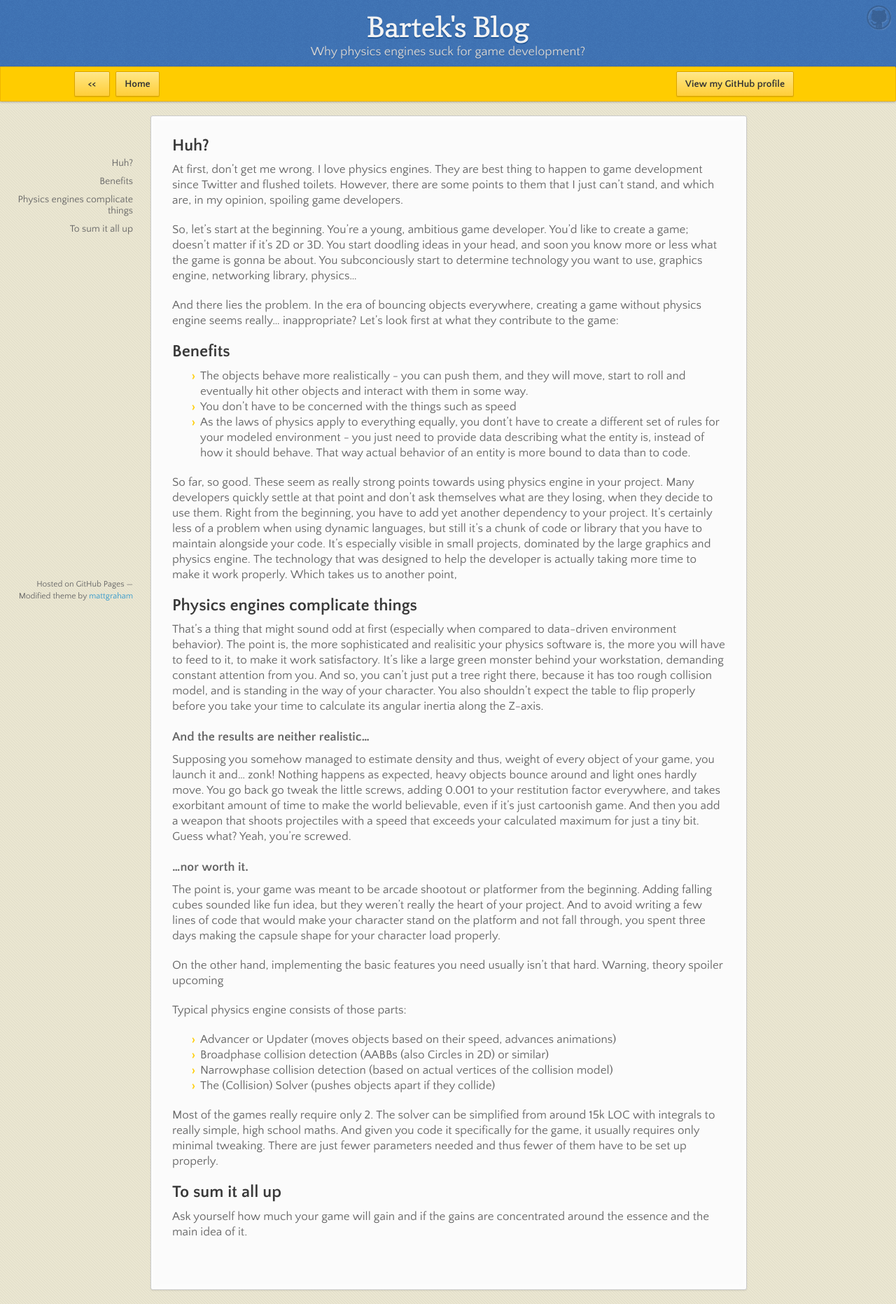
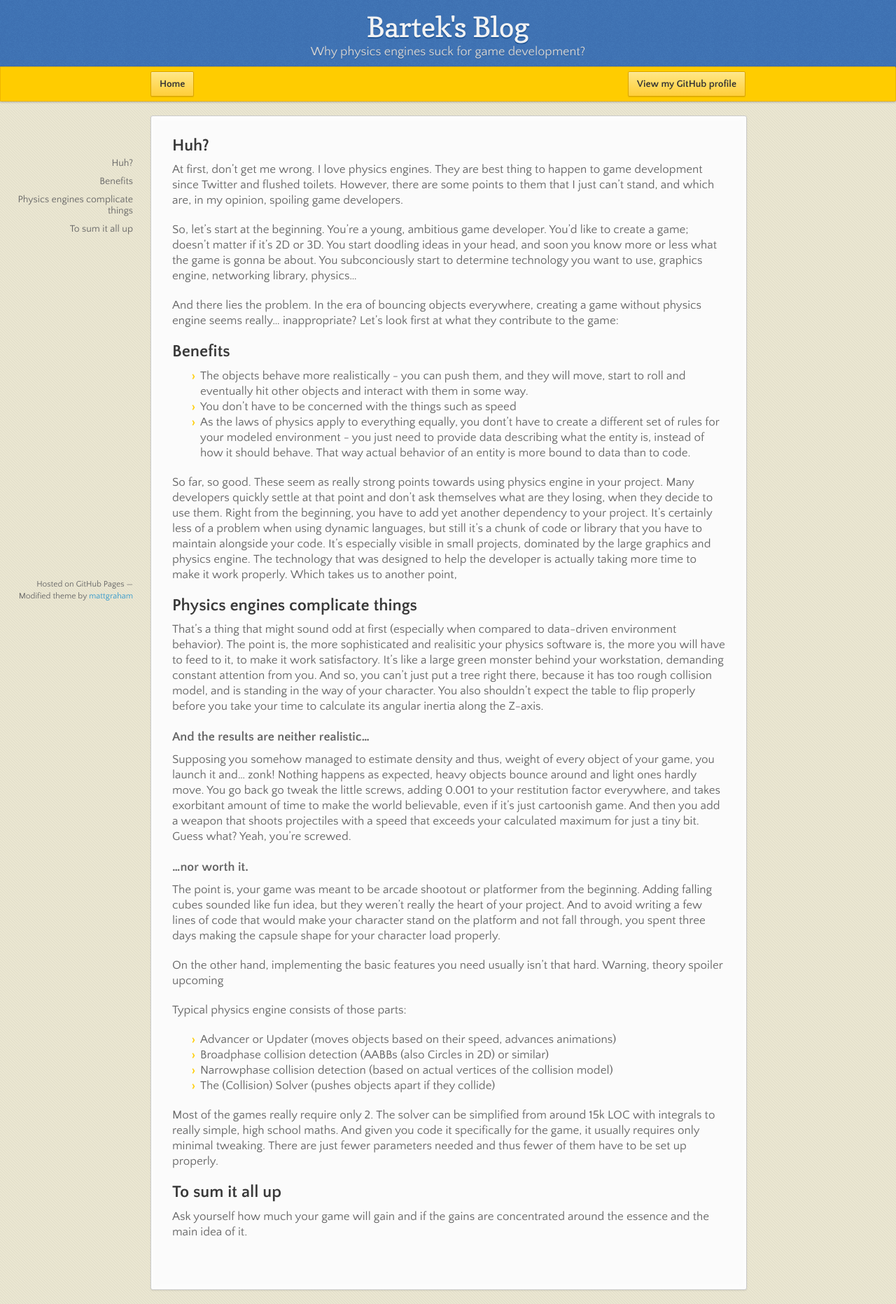
Before and after one commit to bananu7/bananu7.github.com, a Jekyll site: the page built from _posts/gamedev/2013-06-06-why-physics-engines-suck-for-games.markdown, in a window 1280 px wide. Shown: the whole page at 70% size. Built offline with Jekyll 4.4.1, drawn with Linux system fonts in a browser that asks for light colours; nearby versions of some CDN libraries.

Commit message:
Fixed the home button alignment

```diff
--- a/_includes/header.html
+++ b/_includes/header.html
@@ -25,3 +25,12 @@
         <a href="/"><h1>Bartek's Blog</h1></a>
         <p>{{ page.title }}</p>
     </header>
+
+    <div id="banner">
+      <div class="middle">
+        <a href="/" class="button"><strong>Home</strong></a>
+        <div class="downloads">
+          <a href="https://github.com/bananu7" class="button"><strong>View my GitHub profile</strong></a>
+        </div>
+      </div>
+    </div>
--- a/_layouts/post.html
+++ b/_layouts/post.html
@@ -1,13 +1,4 @@
 {% include header.html %}
-
-<div id="banner">
-  <span id="logo"></span>
-  <a href="/" class="button"><strong>&nbsp;&nbsp;<<&nbsp;&nbsp;</strong></a>
-  <a href="/" class="button fork"><strong>Home</strong></a>
-  <div class="downloads">
-    <a href="https://github.com/bananu7" class="button"><strong>View my GitHub profile</strong></a>
-  </div>
-</div><!-- end banner -->
 
 <nav>
 <ul></ul>
--- a/theme/stylesheets/styles.css
+++ b/theme/stylesheets/styles.css
@@ -248,9 +248,14 @@ header p {
   -ms-border-radius: 0px 2px 2px 0px;
   -khtml-border-radius: 0px 2px 2px 0px;
   border-radius: 0px 2px 2px 0px;
-  padding-right: 100px;
-  padding-left: 100px;
 }
+
+#banner .middle {
+  width: 850px; /* 790 + 30x2 padding */
+  padding: 0;
+  margin: auto;
+}
+
 #banner .button {
   border: 1px solid #dba500;
   background: -webkit-gradient(linear, 50% 0%, 50% 100%, color-stop(0%, #ffe788), color-stop(100%, #ffce38));
@@ -270,7 +275,6 @@ header p {
   -o-box-shadow: inset 0px 1px 0px rgba(255, 255, 255, 0.4), 0px 1px 1px rgba(0, 0, 0, 0.1);
   box-shadow: inset 0px 1px 0px rgba(255, 255, 255, 0.4), 0px 1px 1px rgba(0, 0, 0, 0.1);
   background-color: #FFE788;
-  margin-left: 5px;
   padding: 10px 12px;
   margin-top: 6px;
   line-height: 14px;
@@ -290,21 +294,8 @@ header p {
   background-color: #ffeca0;
 }
 
-/*
-#banner .fork {
-  position: fixed;
-  left: 50%;
-  margin-left: -325px;
-  padding: 10px 12px;
-  margin-top: 6px;
-  line-height: 14px;
-  font-size: 14px;
-  background-color: #FFE788;
-}
-*/
 #banner .downloads {
   float: right;
-  margin: 0 45px 0 0;
 }
 #banner .downloads span {
   float: left;
--- a/theme/stylesheets/styles_smallscreen.css
+++ b/theme/stylesheets/styles_smallscreen.css
@@ -38,10 +38,15 @@ Small-size specific media CSS
     margin-right: 15px;
   }
 
+  #banner .middle {
+    max-width: 660px;
+    margin: 0 auto 0 auto;
+  }
+
   section {
     border: 1px solid #e5e5e5;
     border-width: 1px 0;
-    padding: 20px auto;
+    padding: 20px 30px;
     margin: 20px auto 20px;
     max-width: 600px;
   }
```
Also changed, not shown: _layouts/default.html (+0 -8 lines), index.html (+6 -1 lines).
